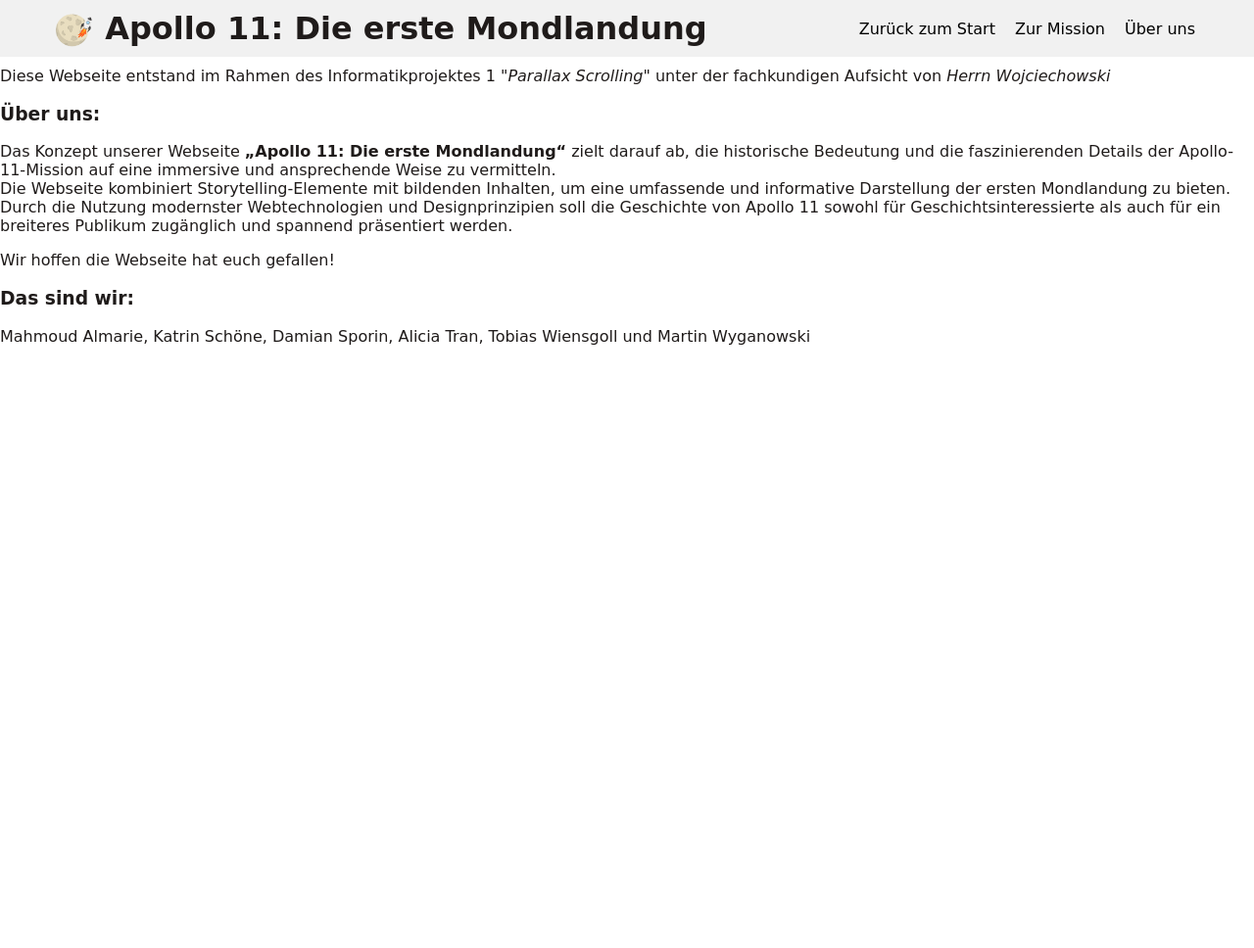
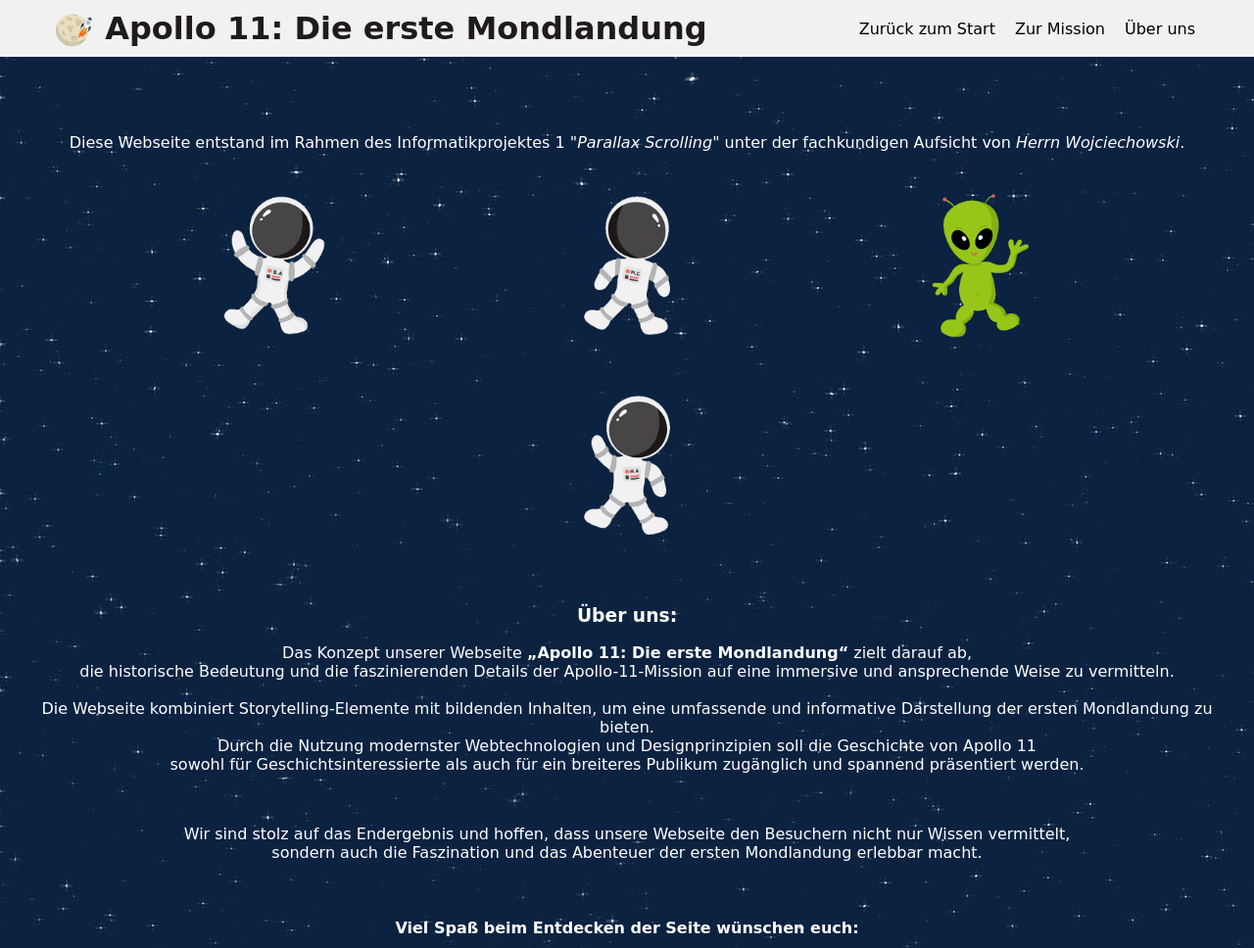
Before and after one commit to TobiasWiensgoll/ApolloParallax, a plain HTML site: page form.html in a window 1280 px wide. Shown: the top 968 px of the page at 98% size. Drawn offline with nearby package versions, Linux system fonts and the light colour scheme; a web font is replaced by a local one.

Commit message:
Form vervollständigt und Szene 1 angepasst

```diff
--- /dev/null
+++ b/CSS/form.css
@@ -0,0 +1,35 @@
+@import url('https://fonts.googleapis.com/css2?family=Playwrite+DE+Grund:wght@100..400&display=swap');
+
+* {
+  box-sizing: border-box;
+  font-family: "Playwrite DE Grund", cursive;
+  color: white;
+  text-align: center;
+}
+
+body {
+  background-image: url(/Images/background/Background_02.jpg);
+  width: 100vw;
+  margin: 0;
+  padding: 0;
+  margin-top: 100px;
+}
+
+#anfang{
+    color:#1f1b1a;
+}
+
+section{
+    padding:5px;
+    margin: 10px;
+}
+
+#EndNames{
+    max-width: 100%;
+    max-height: 500px;
+}
+
+  .abschlussbild img {
+    max-width: 100%;
+    max-height: 200px;
+  }
--- a/CSS/interaktiveElemente.css
+++ b/CSS/interaktiveElemente.css
@@ -89,7 +89,7 @@
     position: fixed;
     display: flex;
     justify-content: right;
-    margin-top: 80px;
+    margin-top: 85px;
 }
 
 .vollbildButton{
--- a/CSS/scene1.css
+++ b/CSS/scene1.css
@@ -12,7 +12,7 @@ body {
   background-image: url(/Images/scene1.jpeg);
   background-position: center;
   background-size: cover;
-  color: #fff;
+  color: #f1f1f1;
   display: flex;
   align-items: center;
   justify-content: center;
@@ -132,8 +132,8 @@ body {
   --w: 18em; /*geändert*/
   --border-size: 3px;
   --text-color: black;
-  --bubble-color: white;
-  --border-color: white;
+  --bubble-color: linear-gradient(to bottom right, #FFF6D4, #fee98e);;
+  --border-color: #fee98e;
 }
 .speech-bubble2 {
   display:flexbox;
--- a/form.html
+++ b/form.html
@@ -10,12 +10,9 @@
         rel="stylesheet"
         type="text/css"
         />
-        <link rel="stylesheet" href="CSS/main.css" />
-        <link rel="stylesheet" href="CSS/Scene3.css" />
+        <link rel="stylesheet" href="CSS/form.css" />
         <link rel="stylesheet" href="CSS/navbar.css" />
-        <link rel="stylesheet" href="CSS/box.css" />
-        <link rel="stylesheet" href="CSS/sound.css" />
-        <link rel="stylesheet" href="CSS/interaktiveElemente.css" />
+
         <title>Apollo 11 Mission</title>
         <script
             src="https://code.jquery.com/jquery-3.7.1.min.js"
@@ -27,7 +24,7 @@
 
     <body>
 
-        <!-- Menüleiste-->
+        <!-- Navigationsleiste-->
         <div class="fixed">
             <header>
                 <img src="/Images/mondIcon.png" alt="Logo" />
@@ -45,35 +42,48 @@
 
         <!-- Hier folgt ein Abschnitt mit Informationen über uns-->
         <main>
-            <div class="ParallaxContainer">
-            <section id="Oben">
-                <h2>Hallo</h2>
-            </section>
-            </div>
+            <section class="background background-8">
 
-            <div class="ParallaxContainer">
             <section id="Einleitung">
                 <p>
-                        Diese Webseite entstand im Rahmen des Informatikprojektes 1 <i>"Parallax Scrolling"</i> unter der fachkundigen Aufsicht von <i>Herrn Wojciechowski</i><br>
+                    Diese Webseite entstand im Rahmen des Informatikprojektes 1 <i>"Parallax Scrolling"</i> unter der fachkundigen Aufsicht von <i>Herrn Wojciechowski</i>.<br>
                 </p>
+                <div class="abschlussbild">
+                    <img src="/Images/Astronaut3.png" />
+                    <img src="/Images/Astronaut2.png" />
+                    <img src="/Images/Alien.png" />
+                    <img src="/Images/Astronaut1.png" />
+                  </div>
+            </section>
+
+            <section id="Ueber uns">
                 <h3>Über uns:</h3>
                 <p>
-                        Das Konzept unserer Webseite <b>„Apollo 11: Die erste Mondlandung“</b> zielt darauf ab, die historische Bedeutung und die faszinierenden Details der Apollo-11-Mission auf eine immersive und ansprechende Weise zu vermitteln.
-                        <br>Die Webseite kombiniert Storytelling-Elemente mit bildenden Inhalten, um eine umfassende und informative Darstellung der ersten Mondlandung zu bieten. Durch die Nutzung modernster Webtechnologien und Designprinzipien soll die Geschichte von Apollo 11 sowohl für Geschichtsinteressierte als auch für ein breiteres Publikum zugänglich und spannend präsentiert werden.
+                    Das Konzept unserer Webseite <b>„Apollo 11: Die erste Mondlandung“</b> zielt darauf ab, <br>
+                    die historische Bedeutung und die faszinierenden Details der Apollo-11-Mission auf eine immersive und ansprechende Weise zu vermitteln. <br>
+                    <br> Die Webseite kombiniert Storytelling-Elemente mit bildenden Inhalten, um eine umfassende und informative Darstellung der ersten Mondlandung zu bieten.<br>
+                    Durch die Nutzung modernster Webtechnologien und Designprinzipien soll die Geschichte von Apollo 11<br>
+                    sowohl für Geschichtsinteressierte als auch für ein breiteres Publikum zugänglich und spannend präsentiert werden.
                 </p>
             </section>
 
             <section id="Fazit">
-                <p>Wir hoffen die Webseite hat euch gefallen!</p>
+                <p>
+                    Wir sind stolz auf das Endergebnis und hoffen, dass unsere Webseite den Besuchern nicht nur Wissen vermittelt, <br>
+                    sondern auch die Faszination und das Abenteuer der ersten Mondlandung erlebbar macht.<br>
+                </p>
             </section>
 
             <section id="Team">
-                    <h3>Das sind wir: </h3>
+                    <h4>Viel Spaß beim Entdecken der Seite wünschen euch: </h4>
+                    <img id="EndNames" src="/Images/Namen.png" />
                     <p>
                         Mahmoud Almarie, Katrin Schöne, Damian Sporin, Alicia Tran, Tobias Wiensgoll und Martin Wyganowski
                     </p>
             </section>
-            </div>
+
+        </section>
+
         </main>
     </body>
 
```
Also changed, not shown: index.html (+1 -1 lines), szene1.html (+1 -0 lines). Lines whose indentation alone changed are shown as unchanged.
